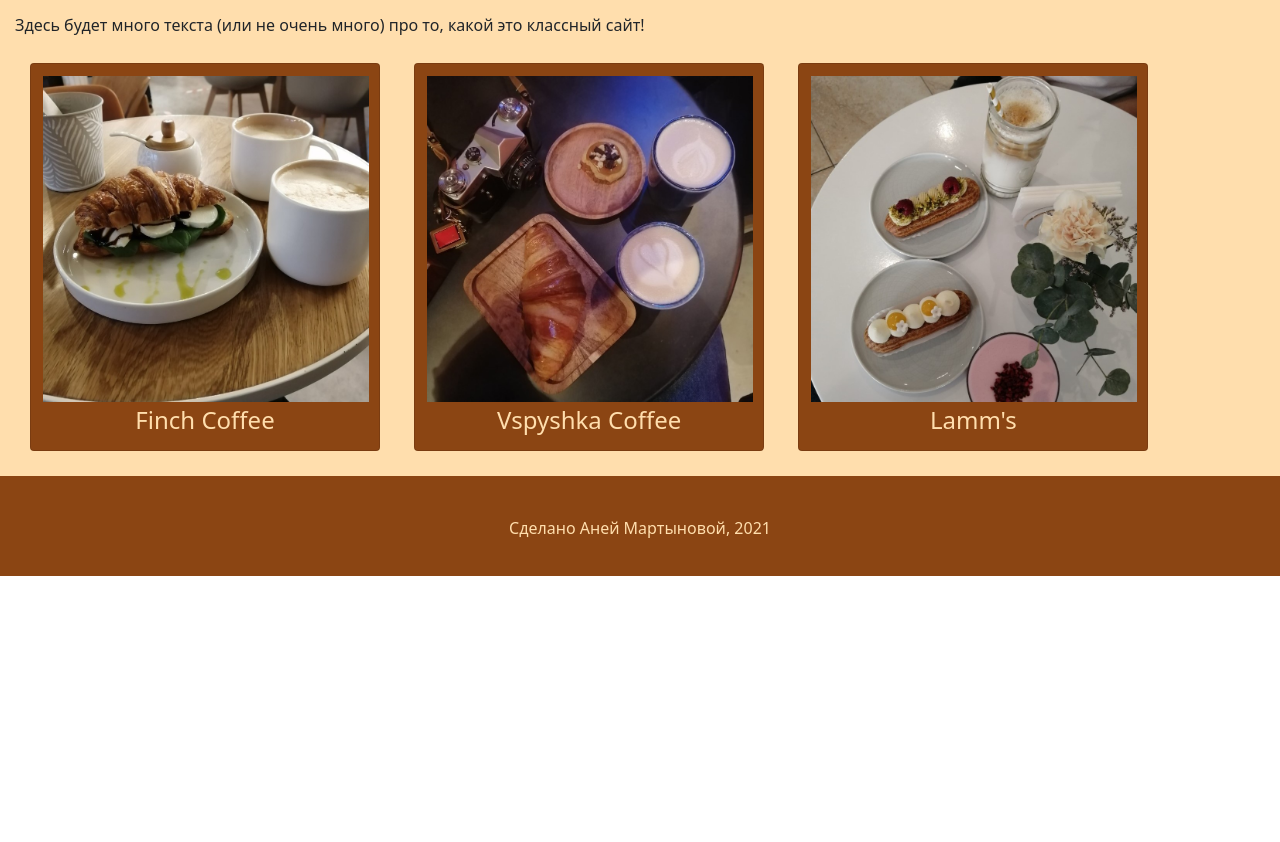
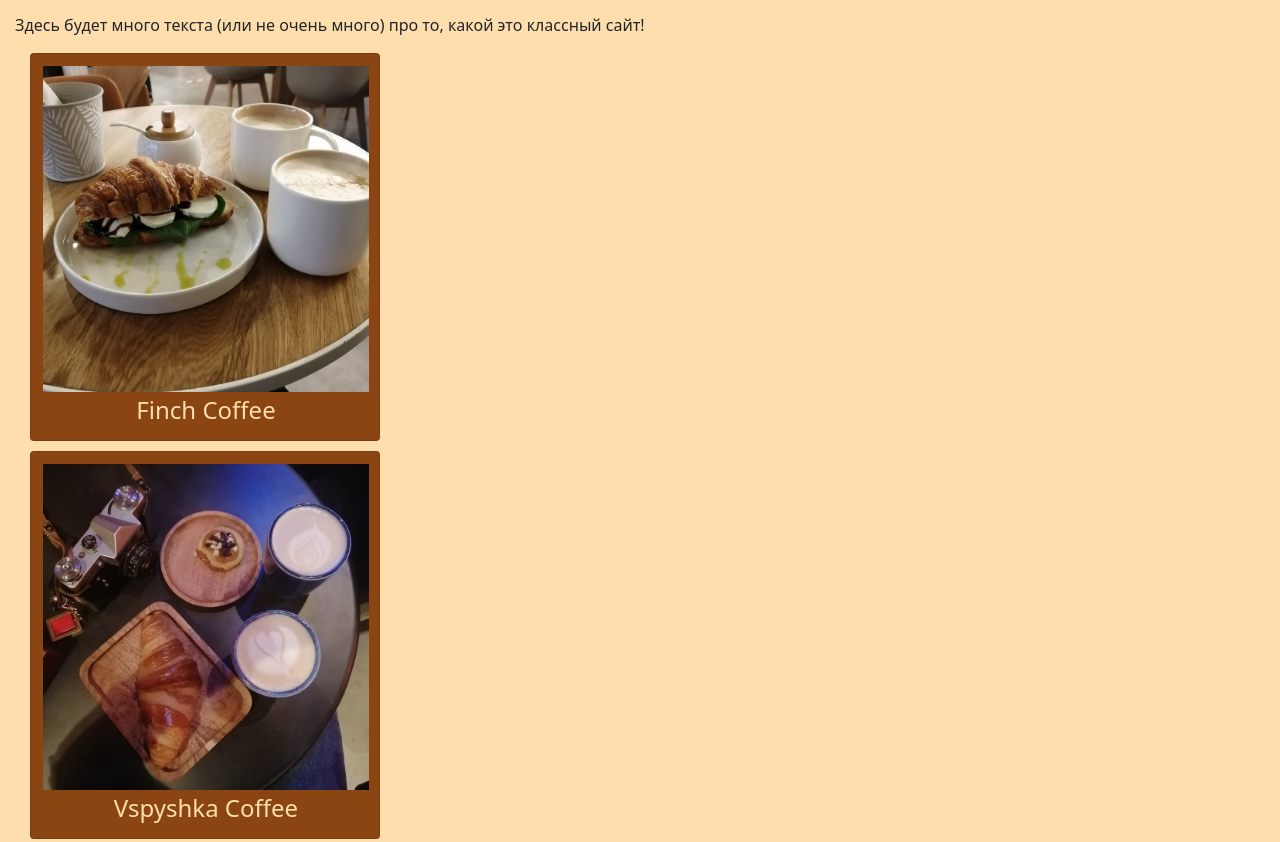
Before and after one commit to annmartyn/coffee, a plain HTML site: page 2.html in a window 1280 px wide. Shown: the part 842-1684 px from the top of the page. Before the commit the page ends 1418 px from the top, so only its background shows below. Drawn offline with nearby package versions, Linux system fonts and the light colour scheme.

Commit message:
Update style.css

```diff
--- a/style.css
+++ b/style.css
@@ -48,7 +48,8 @@
     text-align: center;
     color: #FFDEAD;
     font-size: 24px;
-    display: inline-block;
+    display: flex;
+    flex-wrap: wrap;
 }
 
 .coffee-photo {
```
